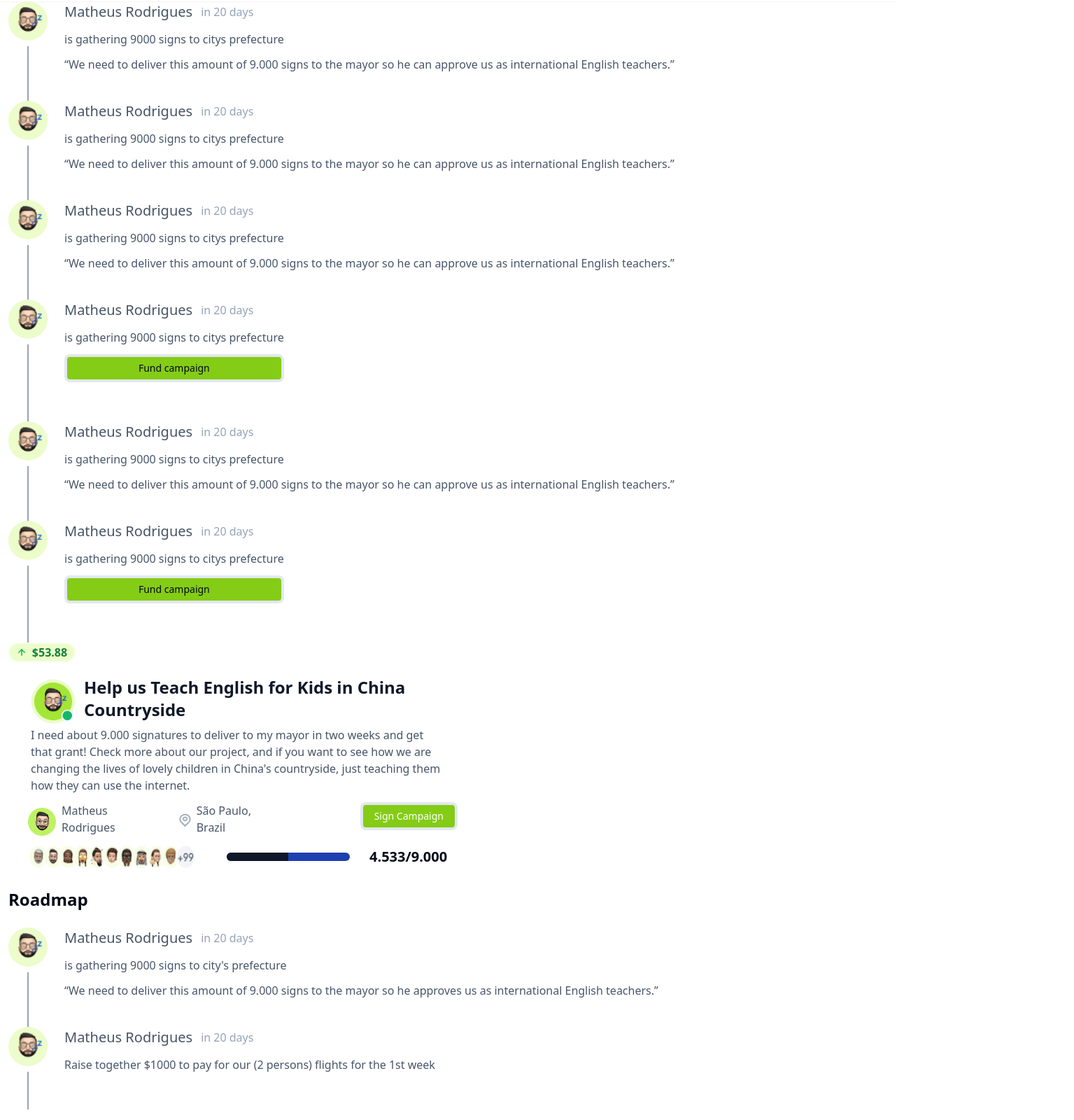
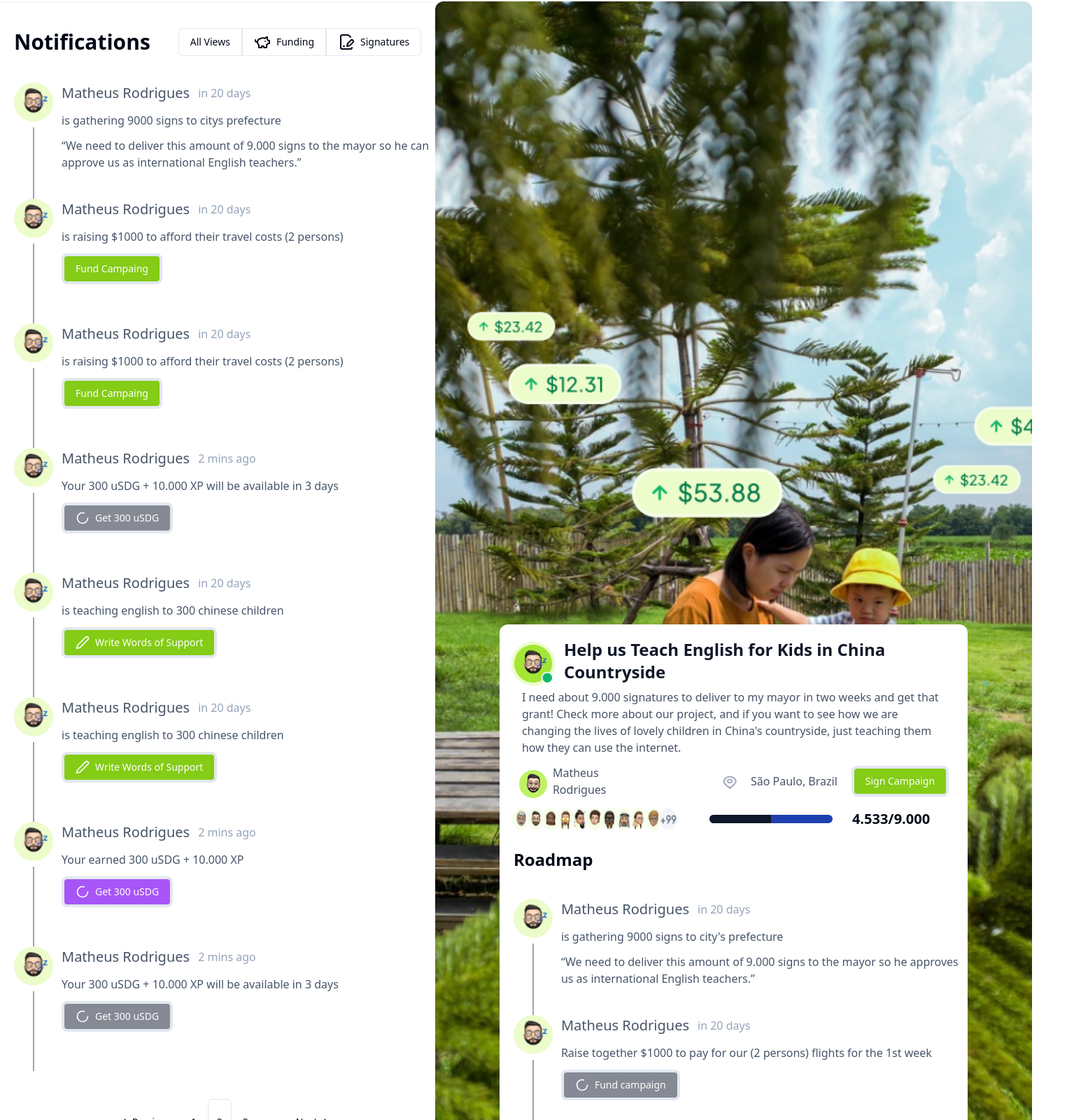
Before and after one commit to Aprender-e-Crescer/crowdfy, a React (Vite) app: page /profileNotifications in a window 1280 px wide. Shown: the part 103-1703 px from the top of the page at 70% size, 1535 px wide, since content can reach past the window. Built offline with nearby package versions, Linux system fonts and the light colour scheme.

Commit message:
Adicionando Responsividade

```diff
--- a/src/components/NotificationComponent.tsx
+++ b/src/components/NotificationComponent.tsx
@@ -13,8 +13,8 @@ export function NotificationComponent({
   text2: string
 }) {
   return (
-    <div className="flex gap-6 ">
-      <div className="flex flex-col justify-center">
+    <div className="flex gap-3">
+      <div className="flex flex-col justify-center ">
         <div className="flex flex-col flex-1 gap-y-2">
           <Avatar className="flex justify-center items-center size-14">
             <AvatarImage className="bg-lime-100 " src={img} />
@@ -26,9 +26,11 @@ export function NotificationComponent({
         </div>
         <div className="line-clamp-2"></div>
       </div>
-      <div className="flex flex-col  gap-3  ">
-        <div className="flex gap-3 items-center ">
-          <p className="text-[#475467] text-[20px] font-medium">{nome}</p>
+      <div className="flex flex-col  gap-3 ">
+        <div className="flex justify-between mr-5 items-center w-max gap-3">
+          <p className="text-[#475467] text-[20px] font-medium max-[410px]:text-base">
+            {nome}
+          </p>
           <p className="text-[#94A3B8]">{postedIn}</p>
         </div>
         <div className="flex gap-3 ">
--- a/src/components/roadmap.tsx
+++ b/src/components/roadmap.tsx
@@ -5,6 +5,10 @@ import icon from '../assets/Icon.png'
 import iconAvatar from '../assets/Avatars.png'
 import { Progress } from './ui/progress'
 import { Button } from './ui/button'
+import backgroundImage from '@/assets/images-roadmap/Image.png'
+import { FundCampaing } from './ui/Fund-Campaing'
+import { Loader2 } from 'lucide-react'
+import { BackgroundButton } from './backgroundButton'
 
 export function Roadmap({
   titulo,
@@ -20,48 +24,66 @@ export function Roadmap({
   titulo: string
 }) {
   return (
-    <>
+    <div className="bg-[url('@/assets/images-roadmap/Image.png')] pt-52 px-2 pb-2 rounded-xl md:h-full md:bg-cover md:bg-no-repeat md:pb-0 ">
+      <div className="md:flex md:justify-end md:flex-col md:h-full">
         <div>
-        <div className="flex sm:hidden justify-center items-center max-w-full mb-28 mt-32">
-          <div className="flex flex-col absolute bg-white w-96 h-56 rounded-xl">
-            <div className="flex">
-              <img className="w-14 h-14 ml-4 mt-2" src={avatar} alt="Avatar" />
-              <p className="flex items-center justify-center text-[#101828] font-bold">
+          <div className="flex justify-between">
+            <div className="mb-10 md:hidden ">
+              <BackgroundButton preço="R$ 76.97" />
+            </div>
+            <div className="mb-10 md:hidden ">
+              <BackgroundButton preço="R$ 895.10" />
+            </div>
+          </div>
+
+          <div className="flex flex-col sm:hidden justify-center items-center max-w-full">
+            <div className="flex flex-col bg-white w-full h-max rounded-xl rounded-b-none gap-4 p-2 ">
+              <div className="flex gap-3 ">
+                <img className="w-14 h-14  mt-2" src={avatar} alt="Avatar" />
+                <p className="flex items-center justify-center text-[#101828] text-lg font-bold">
                   {titulo}
                 </p>
               </div>
-            <div className="text-[10px] mr-4 ml-4 mt-1 text-[#475467]">
+              <div className="text-[13px] mr-4 ml-3 mt-1 text-[#475467]">
                 {descrição}
               </div>
+              <div className="flex items-center  min-[487px]:justify-between min-[487px]:w-full">
                 <div className="flex items-center">
                   <img
-                className="w-8 h-8 items-center justify-center ml-3 mt-"
+                    className="w-8 h-8 items-center justify-center ml-2"
                     src={avatar2}
                     alt="User Avatar"
                   />
                   <p className="text-[#475467] text-[14px] ml-2">{nomeUser}</p>
-              <div className="flex ml-2 gap-1">
-                <img className="w-2 h-3 mt-1" src={icon} alt="Location Icon" />
+                </div>
+                <div className="flex ml-2 gap-1 items-center ">
+                  <img
+                    className="w-2 h-3 mt-1"
+                    src={icon}
+                    alt="Location Icon"
+                  />
                   <p className="text-[#475467] text-[12px]">{localização}</p>
+                  <Button className="bg-[#84CC16] text-white" variant="shadow">
+                    Sign Campaign
+                  </Button>
                 </div>
               </div>
-            <div className="flex mt-3 ml-3 items-center">
+              <div className="flex mt-3  items-center">
                 <img className="w-36 h-6" src={iconAvatar} alt="Icon Avatar" />
-              <Progress className="bg-blue-800 w-28 h-[5px] ml-4" value={50} />
+                <Progress
+                  className="bg-blue-800 w-28 h-[5px] ml-4"
+                  value={50}
+                />
                 <p className="mr-3 ml-3 font-bold">{numerosBarra}</p>
               </div>
             </div>
           </div>
 
-        <div className="hidden sm:flex sm:justify-start ">
+          <div className="hidden sm:flex sm:justify-start">
             <div className="flex justify-center items-center">
-            <div className="flex flex-col bg-white w-[658px] h-[323px] rounded-xl p-4">
-              <div className="flex gap-3 justify-center items-center">
-                <img
-                  className="w-16 h-16 ml-4 mt-2"
-                  src={avatar}
-                  alt="Avatar"
-                />
+              <div className="flex flex-col bg-white w-4/5 h-full rounded-xl rounded-b-none p-4">
+                <div className="flex gap-3  items-center">
+                  <img className="w-16 h-16  mt-2" src={avatar} alt="Avatar" />
                   <p className="flex text-2xl items-center justify-center text-[#101828] font-bold">
                     {titulo}
                   </p>
@@ -69,23 +91,26 @@ export function Roadmap({
                 <div className="text-base mr-4 ml-4 mt-1 text-[#475467]">
                   {descrição}
                 </div>
-              <div className="flex items-center mt-3">
+                <div className="flex items-center mt-3 justify-between">
+                  <div className="flex items-center">
                     <img
                       className="w-10 h-10 items-center justify-center ml-3 mt-2"
                       src={avatar2}
                       alt="User Avatar"
                     />
                     <p className="text-[#475467] text-base ml-2">{nomeUser}</p>
-                <div className="flex ml-2 gap-1 items-center justify-center">
-                  <div className="flex gap-32">
-                    <div className="flex items-center justify-center gap-2">
+                  </div>
+                  <div className="flex ml-2 gap-1 items-center justify-center  min-[770px]:min-w-[700px]">
+                    <div className="flex gap-32 sm:gap-10 ">
+                      <div className="flex items-center justify-center gap-5">
                         <img
                           className="w-5 h-5 mt-1 ml-5"
                           src={icon}
                           alt="Location Icon"
                         />
-                      <p className="text-[#475467] text-base">{localização}</p>
-                    </div>
+                        <p className="text-[#475467] text-base">
+                          {localização}
+                        </p>
                         <Button
                           className="bg-[#84CC16] text-white"
                           variant="shadow"
@@ -95,8 +120,13 @@ export function Roadmap({
                       </div>
                     </div>
                   </div>
-              <div className="flex mt-3 ml-3 items-center gap-7">
-                <img className="w-60 h-9" src={iconAvatar} alt="Icon Avatar" />
+                </div>
+                <div className="flex mt-3 ml items-center gap-7 ">
+                  <img
+                    className="w-60 h-9"
+                    src={iconAvatar}
+                    alt="Icon Avatar"
+                  />
                   <Progress className="bg-blue-800 w-44 h-3 ml-4" value={50} />
                   <p className="text-xl font-bold">{numerosBarra}</p>
                 </div>
@@ -104,10 +134,10 @@ export function Roadmap({
             </div>
           </div>
         </div>
-      <div>
-        <div className="flex flex-col">
-          <div className="flex flex-col gap-y-6">
-            <p className="title font-bold text-2xl">Roadmap</p>
+        <div className="w-full sm:justify-center sm:flex ">
+          <div className="flex flex-col rounded-xl rounded-t-none border-white bg-white p-2 sm:w-4/5  md:rounded-b-none ">
+            <div className="flex flex-col ml-1 md:ml-3">
+              <p className="title font-bold text-2xl mb-10">Roadmap</p>
               <div className="flex gap-3">
                 <NotificationComponent
                   nome="Matheus Rodrigues"
@@ -116,15 +146,20 @@ export function Roadmap({
                   text2="“We need to deliver this amount of 9.000 signs to the mayor so he approves us as international English teachers.”"
                 />
               </div>
-          </div>
 
-          <NotificationComponent
+              <FundCampaing
                 nome="Matheus Rodrigues"
                 text1="Raise together $1000 to pay for our (2 persons) flights for the 1st week"
                 postedIn="in 20 days"
+                textbutton="Fund campaign"
+                Variant="shadow"
+                Icon={<Loader2 className="w-5 h-5" />}
+                colorButton="gray"
               />
             </div>
           </div>
-    </>
+        </div>
+      </div>
+    </div>
   )
 }
--- a/src/components/ui/Fund-Campaing.tsx
+++ b/src/components/ui/Fund-Campaing.tsx
@@ -1,18 +1,27 @@
 import { Avatar, AvatarFallback, AvatarImage } from '@/components/ui/avatar'
 import img from '@/assets/img.png'
 import { Button } from './button'
+import { IconNode, Loader2, Pen } from 'lucide-react'
 
 export function FundCampaing({
   nome,
   postedIn,
   text1,
+  textbutton,
+  Icon,
+  Variant,
+  colorButton,
 }: {
   nome: string
   postedIn: string
   text1: string
+  textbutton: string
+  Icon: React.ReactNode
+  Variant: string
+  colorButton: string
 }) {
   return (
-    <div className="flex gap-6">
+    <div className="flex gap-3">
       <div className="flex flex-col justify-center">
         <div className="flex flex-col flex-1 gap-y-2">
           <Avatar className="flex justify-center items-center size-14">
@@ -27,17 +36,21 @@ export function FundCampaing({
       </div>
       <div className="flex flex-col  gap-3  ">
         <div className="flex gap-3 items-center ">
-          <p className="text-[#475467] text-[20px] font-medium">{nome}</p>
+          <p className="text-[#475467] text-[20px] font-medium max-[410px]:text-base">
+            {nome}
+          </p>
           <p className="text-[#94A3B8]">{postedIn}</p>
         </div>
         <div className="flex gap-3 ">
           <p className="flex gap-3 text-[#475569]">{text1}</p>
         </div>
         <Button
-          className="bg-lime-500 border-[#7B7B7B opacity-[18] mb-14"
-          variant={'shadow'}
+          className="mb-14 text-white w-max"
+          variant={Variant}
+          colorButton={colorButton}
         >
-          Fund campaign
+          {Icon}
+          {textbutton}
         </Button>
       </div>
     </div>
--- a/src/components/ui/button.tsx
+++ b/src/components/ui/button.tsx
@@ -19,7 +19,7 @@ const buttonVariants = cva(
         ghost:
           'hover:bg-accent hover:text-accent-foreground flex gap-2 px-16 py-8 items-center',
         link: 'text-primary underline-offset-4 hover:underline flex gap-2 px-16 py-8 items-center',
-        shadow: 'rounded-[8px] border-4', // Utilizem border-NomeDaCor para definir cor da sombra
+        shadow: 'rounded-[8px] border-4 flex gap-2 py-2 px-4', // Utilizem border-NomeDaCor para definir cor da sombra
       },
       size: {
         default: 'h-10 px-4 py-2',
@@ -27,10 +27,11 @@ const buttonVariants = cva(
         lg: 'h-11 rounded-md px-8',
         icon: 'h-10 w-10',
       },
-    },
-    defaultVariants: {
-      variant: 'default',
-      size: 'default',
+      colorButton: {
+        green: 'bg-lime-500 border-[#7B7B7B opacity-[18]',
+        gray: 'bg-[#0F172A] bg-opacity-50 border-[#7B7B7B opacity-[18]',
+        purple: 'bg-purple-500 border-[#7B7B7B opacity-[18]',
+      },
     },
   }
 )
@@ -42,11 +43,16 @@ export interface ButtonProps
 }
 
 const Button = React.forwardRef<HTMLButtonElement, ButtonProps>(
-  ({ className, variant, size, asChild = false, ...props }, ref) => {
+  (
+    { className, variant, size, colorButton, asChild = false, ...props },
+    ref
+  ) => {
     const Comp = asChild ? Slot : 'button'
     return (
       <Comp
-        className={cn(buttonVariants({ variant, size, className }))}
+        className={cn(
+          buttonVariants({ variant, size, className, colorButton })
+        )}
         ref={ref}
         {...props}
       />
--- a/src/routes/__root.tsx
+++ b/src/routes/__root.tsx
@@ -21,7 +21,6 @@ export const Route = createRootRoute({
       <hr />
       <Header />
       <Outlet />
-      <Footer />
       <TanStackRouterDevtools />
     </>
   ),
--- a/src/routes/profileNotifications.tsx
+++ b/src/routes/profileNotifications.tsx
@@ -13,6 +13,8 @@ import { NotificationComponent } from '@/components/NotificationComponent'
 import { Roadmap } from '@/components/roadmap'
 import { FundCampaing } from '@/components/ui/Fund-Campaing'
 import { createFileRoute } from '@tanstack/react-router'
+import { FileSignature, Loader2, Pen, PiggyBank } from 'lucide-react'
+import { Button } from '@/components/ui/button'
 
 export let Route = createFileRoute(`/profileNotifications`)({
   component: ProfileNotifications,
@@ -20,22 +22,34 @@ export let Route = createFileRoute(`/profileNotifications`)({
 
 function ProfileNotifications() {
   return (
-    <div className="flex flex-col ml-3 mr-3">
-      <div className="flex flex-col">
-        <NotificationComponent
-          nome="Matheus Rodrigues"
-          text1="is gathering 9000 signs to citys prefecture"
-          postedIn="in 20 days"
-          text2="“We need to deliver this amount of 9.000 signs to the mayor so he can approve us as international English teachers.”"
-        />
-
-        <NotificationComponent
-          nome="Matheus Rodrigues"
-          text1="is gathering 9000 signs to citys prefecture"
-          postedIn="in 20 days"
-          text2="“We need to deliver this amount of 9.000 signs to the mayor so he can approve us as international English teachers.”"
-        />
-
+    <div className="flex ml-3 mr-3 md:mr-0 flex-col md:flex-row ">
+      <div className="flex flex-col md:w-4/5 ml-2 ">
+        <div className="flex md:gap-10 mr-5 max-md:flex-col max-md:mb-5 ">
+          <p className="font-bold text-3xl max-md:mb-5 mb-10 mt-10 ">
+            Notifications
+          </p>
+          <div className="flex items-center ">
+            <Button
+              variant="outline"
+              size={'default'}
+              className="rounded-r-none "
+            >
+              All Views
+            </Button>
+            <Button variant="outline" size={'default'} className="rounded-none">
+              <PiggyBank />
+              Funding
+            </Button>
+            <Button
+              variant="outline"
+              size={'default'}
+              className="rounded-l-none "
+            >
+              <FileSignature />
+              Signatures
+            </Button>
+          </div>
+        </div>
         <NotificationComponent
           nome="Matheus Rodrigues"
           text1="is gathering 9000 signs to citys prefecture"
@@ -45,26 +59,96 @@ function ProfileNotifications() {
 
         <FundCampaing
           nome="Matheus Rodrigues"
-          text1="is gathering 9000 signs to citys prefecture"
+          text1="is raising $1000 to afford  their travel costs (2 persons)"
           postedIn="in 20 days"
-        />
-
-        <NotificationComponent
-          nome="Matheus Rodrigues"
-          text1="is gathering 9000 signs to citys prefecture"
-          postedIn="in 20 days"
-          text2="“We need to deliver this amount of 9.000 signs to the mayor so he can approve us as international English teachers.”"
+          textbutton="Fund Campaing"
+          Variant="shadow"
+          colorButton="green"
         />
 
         <FundCampaing
           nome="Matheus Rodrigues"
-          text1="is gathering 9000 signs to citys prefecture"
+          text1="is raising $1000 to afford  their travel costs (2 persons)"
           postedIn="in 20 days"
+          textbutton="Fund Campaing"
+          Variant="shadow"
+          colorButton="green"
         />
 
-        <BackgroundButton preço="$53.88" />
+        <FundCampaing
+          nome="Matheus Rodrigues"
+          text1="Your 300 uSDG + 10.000 XP will be available in 3 days"
+          postedIn="2 mins ago"
+          textbutton="Get 300 uSDG"
+          Icon={<Loader2 className="w-5 h-5" />}
+          Variant="shadow"
+          colorButton="gray"
+        />
+
+        <FundCampaing
+          nome="Matheus Rodrigues"
+          text1="is teaching  english to 300 chinese children"
+          postedIn="in 20 days"
+          textbutton="Write Words of Support"
+          Variant="shadow"
+          colorButton="green"
+          Icon={<Pen className="w-5 h-5" />}
+        />
+
+        <FundCampaing
+          nome="Matheus Rodrigues"
+          text1="is teaching  english to 300 chinese children"
+          postedIn="in 20 days"
+          textbutton="Write Words of Support"
+          Variant="shadow"
+          colorButton="green"
+          Icon={<Pen className="w-5 h-5" />}
+        />
+
+        <FundCampaing
+          nome="Matheus Rodrigues"
+          text1="Your earned 300 uSDG + 10.000 XP"
+          postedIn="2 mins ago"
+          textbutton="Get 300 uSDG"
+          Icon={<Loader2 className="w-5 h-5" />}
+          Variant="shadow"
+          colorButton="purple"
+        />
+
+        <FundCampaing
+          nome="Matheus Rodrigues"
+          text1="Your 300 uSDG + 10.000 XP will be available in 3 days"
+          postedIn="2 mins ago"
+          textbutton="Get 300 uSDG"
+          Variant="shadow"
+          colorButton="gray"
+          Icon={<Loader2 className="w-5 h-5" />}
+        />
+        <Pagination className=" hidden md:flex justify-evenly w-full mt-10 ">
+          <PaginationContent>
+            <PaginationItem>
+              <PaginationPrevious href="#" />
+            </PaginationItem>
+            <PaginationItem>
+              <PaginationLink href="#">1</PaginationLink>
+            </PaginationItem>
+            <PaginationItem>
+              <PaginationLink href="#" isActive>
+                2
+              </PaginationLink>
+            </PaginationItem>
+            <PaginationItem>
+              <PaginationLink href="#">3</PaginationLink>
+            </PaginationItem>
+            <PaginationItem>
+              <PaginationEllipsis />
+            </PaginationItem>
+            <PaginationItem>
+              <PaginationNext href="#" />
+            </PaginationItem>
+          </PaginationContent>
+        </Pagination>
       </div>
-
       <div>
         <Roadmap
           titulo="Help us Teach English for Kids in China Countryside"
@@ -74,8 +158,7 @@ function ProfileNotifications() {
           numerosBarra="4.533/9.000"
         />
       </div>
-
-      <Pagination className="flex justify-evenly w-full mt-10">
+      <Pagination className="max-md:flex hidden justify-evenly w-full mt-10 ">
         <PaginationContent>
           <PaginationItem>
             <PaginationPrevious href="#" />
```
Also changed, not shown: src/components/ui/footer.tsx (+115 -47 lines), src/assets/images-roadmap/Image.png (added). Lines whose indentation alone changed are shown as unchanged.
